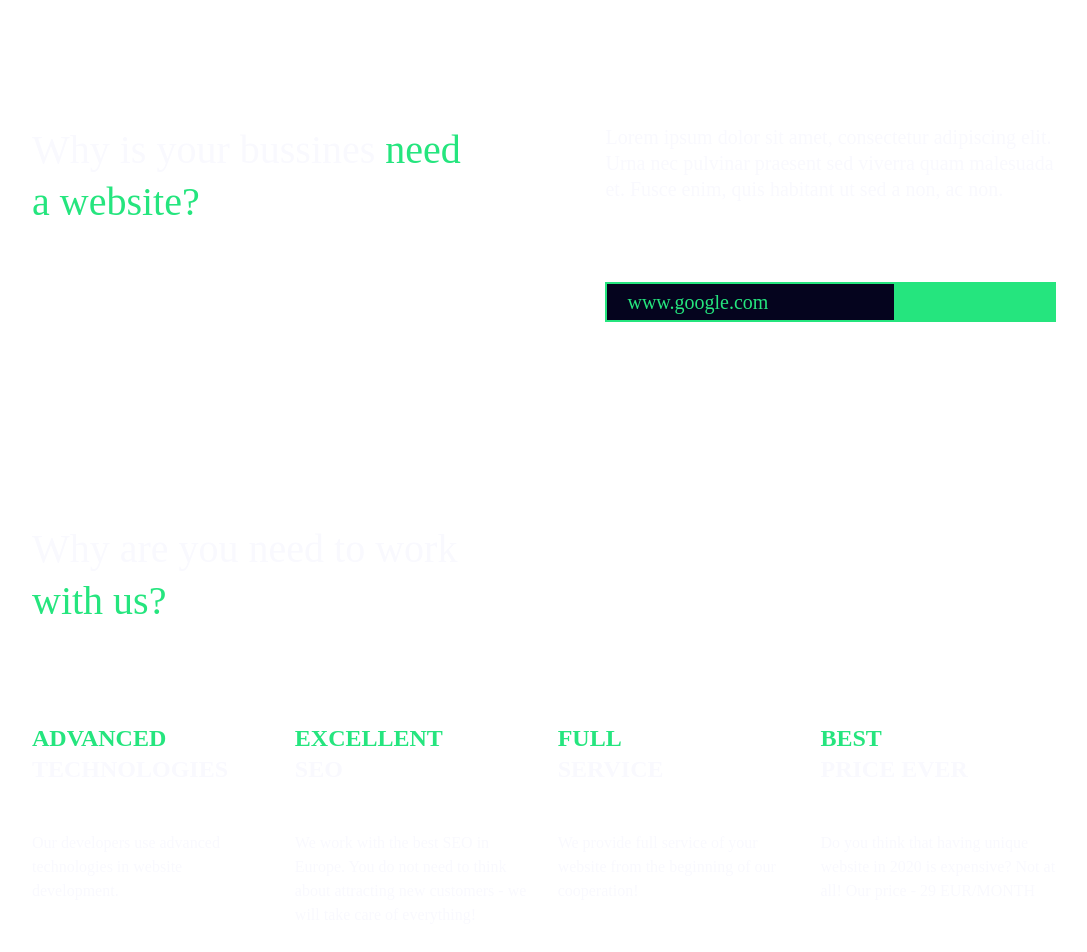
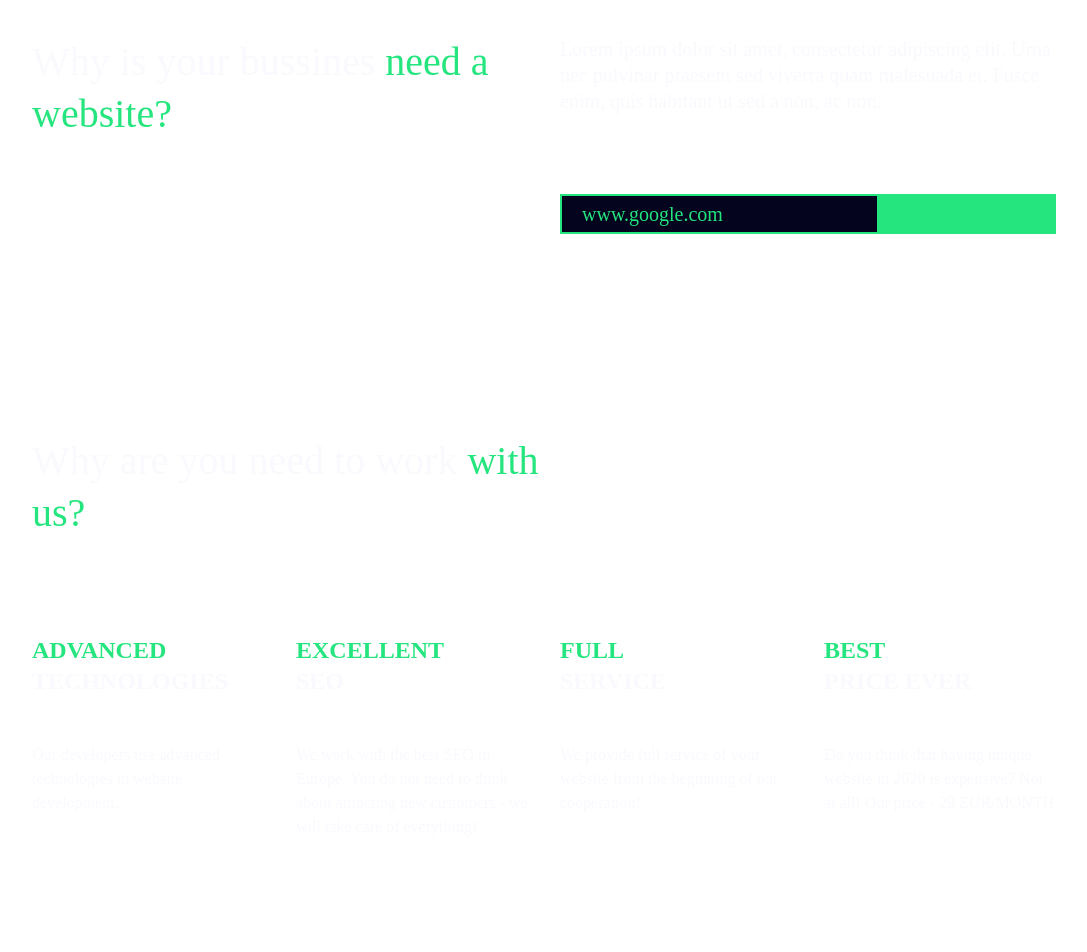
Before and after one commit to micromechanika/DesignMango, a Nuxt app: page / in a window 1280 px wide. Shown: the part 860-1812 px from the top of the page, without its empty margins (96-1183 px from the left). Built offline with nearby package versions, Linux system fonts and the light colour scheme.

Commit message:
ref call to acton

```diff
--- a/components/callAction.vue
+++ b/components/callAction.vue
@@ -1,23 +1,21 @@
 <template>
-	<div class="callAction">
-		<section class="action">
+	<article>
 		<h2>Why are you need to work <span>with us?</span></h2>
+		<section>
+			<article class="cards" v-for="(card, id) in cards" :key="id">
+				<h3>{{ card.h3 }}</h3>
+				<h4>{{ card.h4 }}</h4>
+				<p>{{ card.p }}</p>
+			</article>
 		</section>
-		<div class="cards">
-			<article v-for="(item, id) in items" :key="id">
-				<h3>{{ item.h3 }}</h3>
-				<h4>{{ item.h4 }}</h4>
-				<p>{{ item.p }}</p>
 	</article>
-		</div>
-	</div>
 </template>
 
 <script>
 	export default {
 		name: 'CallToAction',
 		props: {
-			items: {
+			cards: {
 				type: Array,
 				default() {
 					return [
@@ -37,13 +35,14 @@
 </script>
 
 <style lang="scss" scoped>
-	.callAction {
-		margin: 12.56rem 0;
+	article {
+		margin: 12.56rem auto;
 	}
-	.action {
-		width: 44%;
+
+	h2 {
+		display: block;
+		width: 50%;
 		margin: 0 0 6rem 0;
-		h2 {
 		font-weight: 500;
 		line-height: 130%;
 		word-wrap: break-word;
@@ -53,21 +52,17 @@
 			color: $green;
 		}
 	}
-	}
-	.cards {
+	section {
 		display: flex;
 		flex-direction: row;
 		justify-content: space-between;
 		align-items: flex-start;
 		width: 100%;
-	}
-	article {
-		word-break: break-word;
-		width: 23%;
+		article .cards {
+			margin: 0 1rem;
+			width: 25%;
 			h3,
 			h4 {
-			margin: 0;
-			padding: 0;
 				font-size: 1.5rem;
 				line-height: 130%;
 				text-transform: uppercase;
@@ -77,13 +72,19 @@
 			}
 			h4 {
 				color: $white;
+				margin: 0 0 2.875rem 0;
 			}
 			p {
-			margin: 2.875rem 0 0 0;
 				line-height: 1.5rem;
 				font-size: 1rem;
-			padding: 0;
 				color: $white;
+			}
+			&:first-of-type {
+				margin-left: 0;
+			}
+			&:last-of-type {
+				margin-right: 0;
+			}
 		}
 	}
 </style>
--- a/components/testSpeed.vue
+++ b/components/testSpeed.vue
@@ -1,9 +1,7 @@
 <template>
-	<div class="testSpeed">
-		<section class="action">
+	<article>
 		<h2>Why is your bussines <span>need a website?</span></h2>
-		</section>
-		<section class="message">
+		<section>
 			<p>
 				Lorem ipsum dolor sit amet, consectetur adipiscing elit. Urna nec pulvinar praesent sed viverra quam malesuada et. Fusce enim, quis habitant
 				ut sed a non, ac non.
@@ -18,7 +16,7 @@
 				</button>
 			</form>
 		</section>
-	</div>
+	</article>
 </template>
 
 <script>
@@ -28,30 +26,27 @@
 </script>
 
 <style lang="scss" scoped>
-	.testSpeed {
-		margin: 15.5rem 0 0 0;
+	article {
+		margin: 10rem auto;
 		width: 100%;
 		display: flex;
 		flex-direction: row;
 		align-items: flex-start;
 		justify-content: space-between;
 	}
-	.action {
-		width: 44%;
+	h2 {
+		width: 50%;
 		margin: 0 1rem 0 0;
-		h2 {
 		font-weight: 500;
 		line-height: 130%;
-			word-wrap: break-word;
 		color: $white;
 		font-size: 2.5rem;
 		span {
 			color: $green;
 		}
 	}
-	}
-	.message {
-		width: 44%;
+	section {
+		width: 50%;
 		margin: 0 0 0 1rem;
 		font-size: 1.25rem;
 		line-height: 130%;
```
Lines whose indentation alone changed are shown as unchanged.
